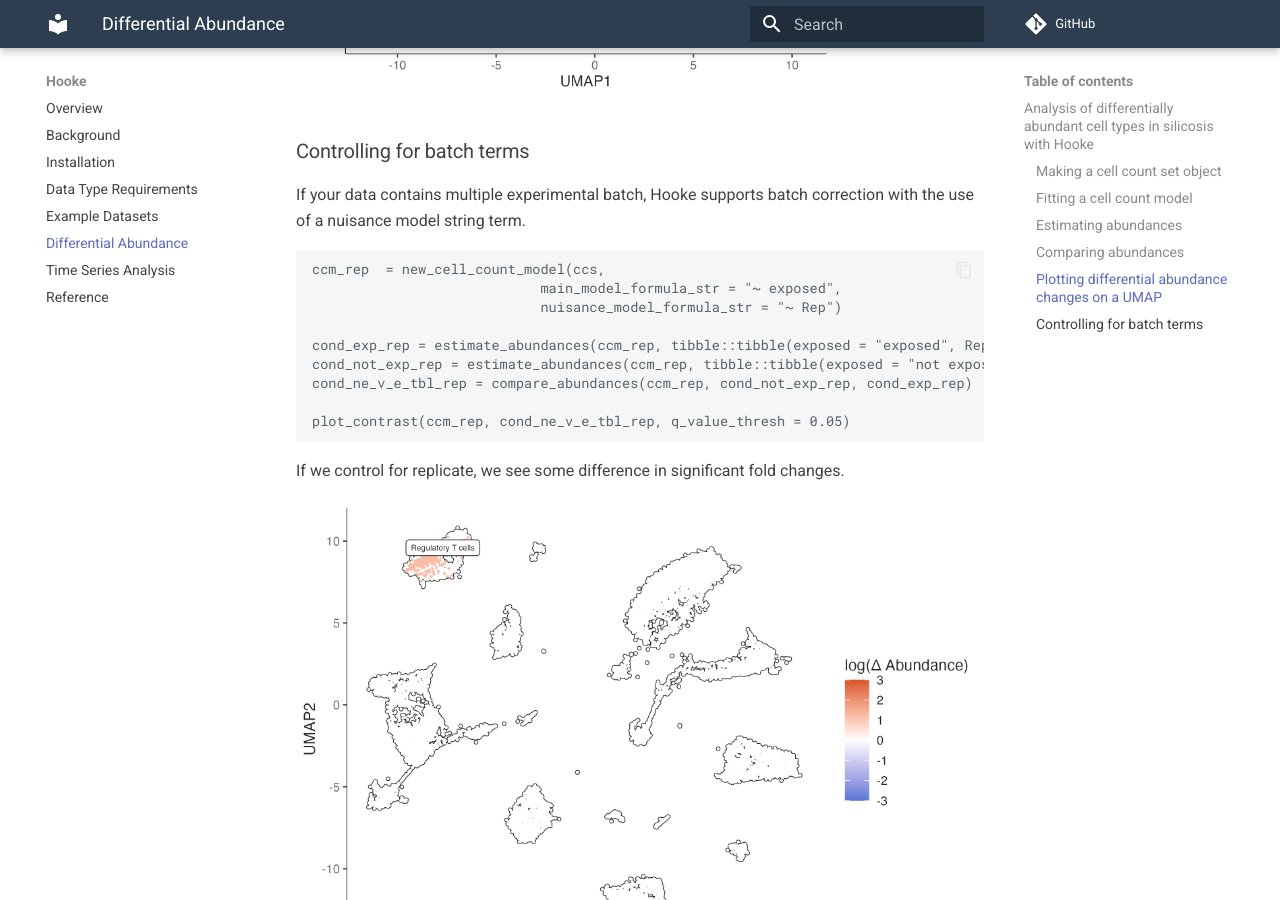
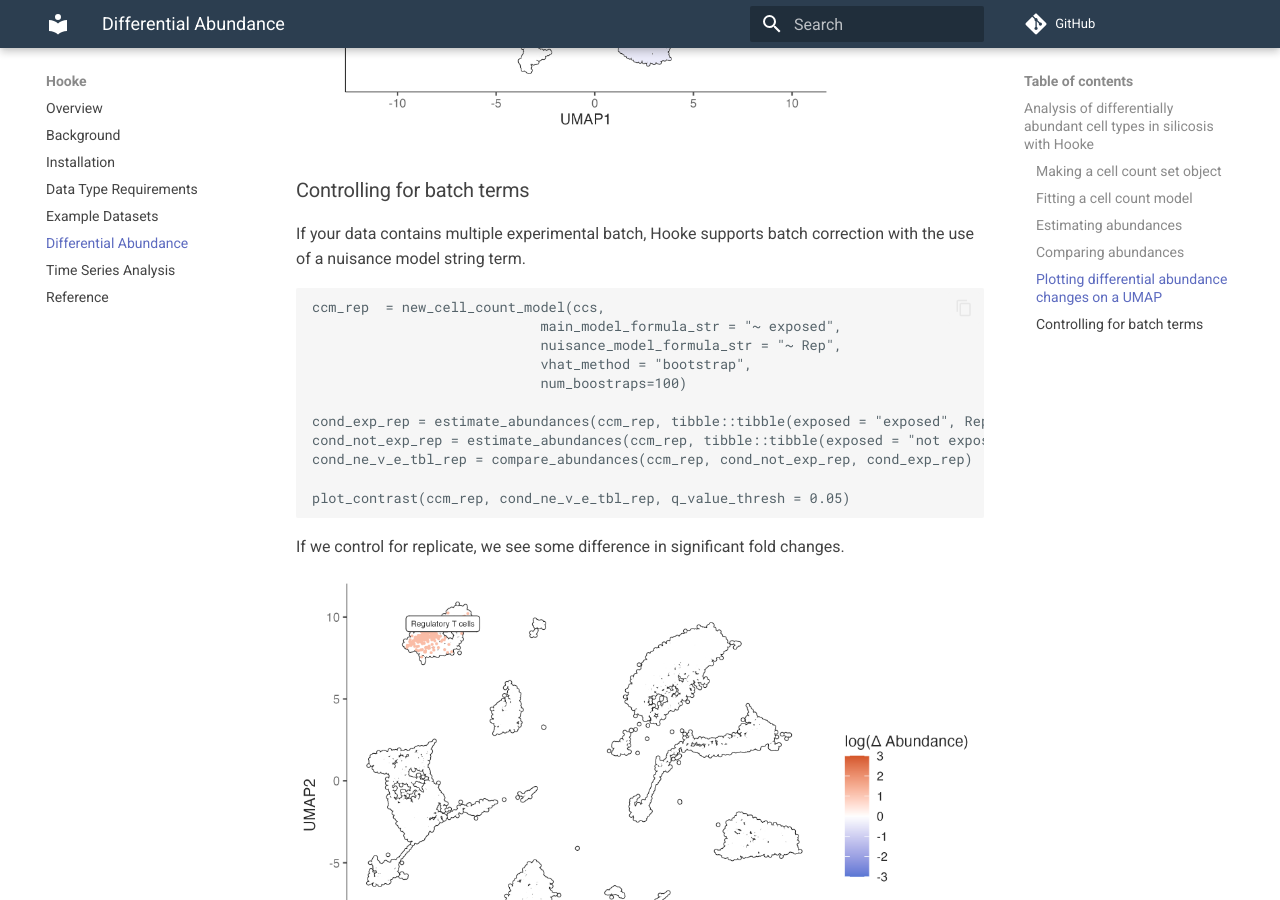
Before and after one commit to cole-trapnell-lab/hooke, an MkDocs documentation site: the page built from docs/about.md, in a window 1280 px wide and 900 px high, scrolled down 4455 px. Built offline with MkDocs 1.6.1 and Material for MkDocs 9.7.7, drawn with Linux system fonts in a browser that asks for light colours; comment, search, counter and statistics services are not loaded; some of the changed text lies outside the part shown.

Commit message:
fix about.md

````diff
--- a/docs/about.md
+++ b/docs/about.md
@@ -52,7 +52,9 @@
 
 ```
 ccm  = new_cell_count_model(ccs,
-                            main_model_formula_str = "~ exposed")
+                            main_model_formula_str = "~ exposed",
+                            vhat_method = "bootstrap",
+                            num_boostraps=10)
 ```
 
 ### Estimating abundances
@@ -125,7 +127,9 @@
 ```
 ccm_rep  = new_cell_count_model(ccs,
                             main_model_formula_str = "~ exposed",
-                            nuisance_model_formula_str = "~ Rep")
+                            nuisance_model_formula_str = "~ Rep",
+                            vhat_method = "bootstrap",
+                            num_boostraps=100)
 
 cond_exp_rep = estimate_abundances(ccm_rep, tibble::tibble(exposed = "exposed", Rep = "1"))
 cond_not_exp_rep = estimate_abundances(ccm_rep, tibble::tibble(exposed = "not exposed", Rep = "1"))
````
Also changed, not shown: other parts of docs/about.md (+1 -1 lines).
